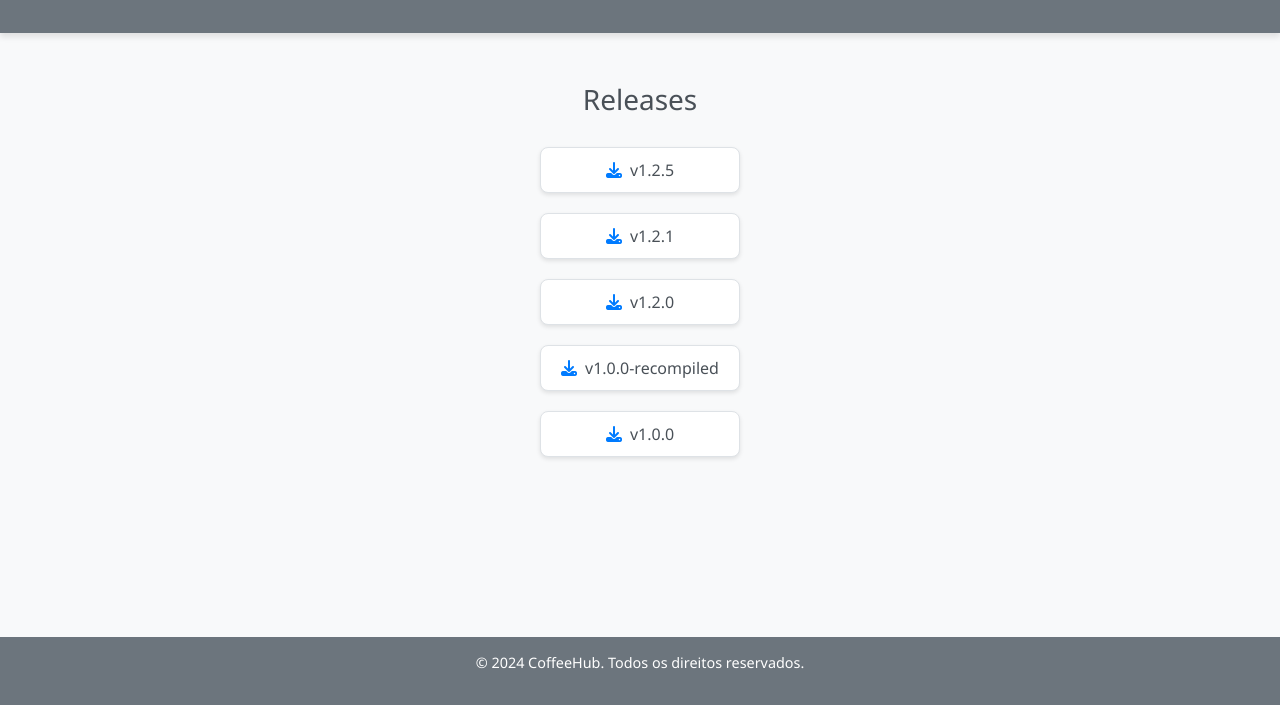
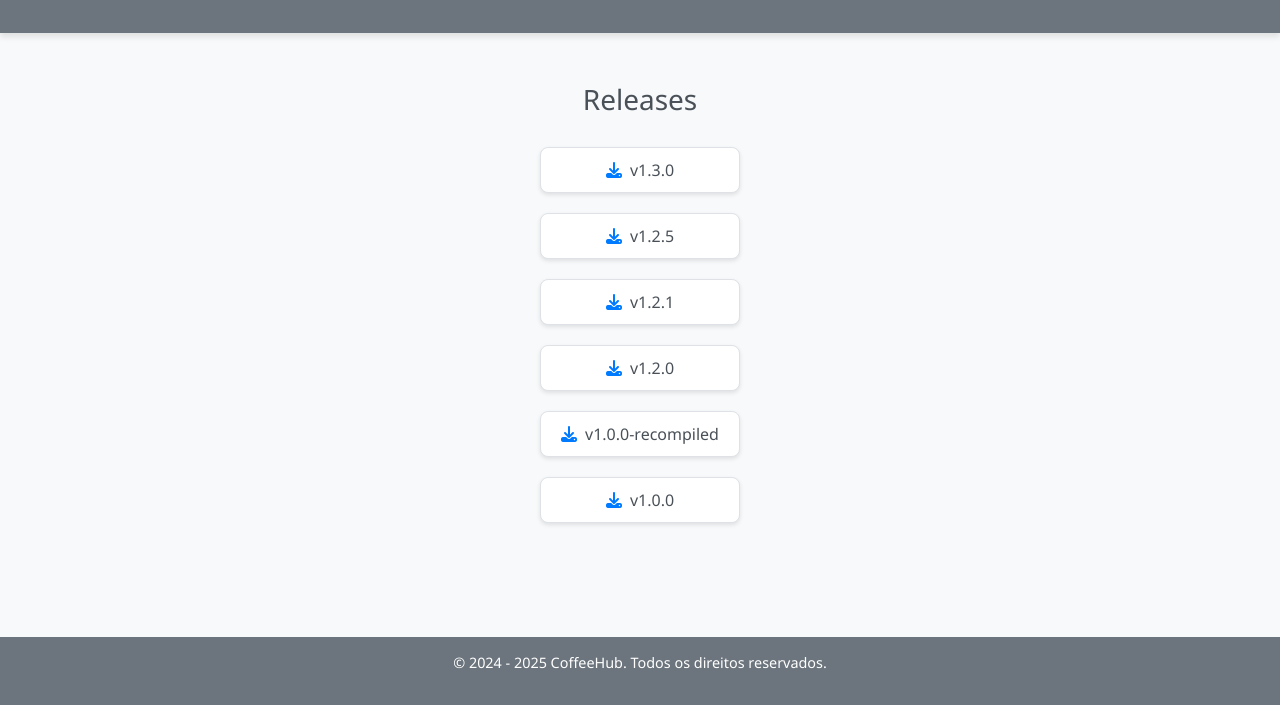
Before and after one commit to MbCLTeam/chsite, a plain HTML site: page download.html in a window 1280 px wide. Shown: the part 95-800 px from the top of the page. Drawn offline with nearby package versions, Linux system fonts and the light colour scheme.

Commit message:
Update download.html

```diff
--- a/download.html
+++ b/download.html
@@ -100,6 +100,11 @@
 
         <ul class="download-list">
             <li class="download-item">
+                <a href="https://gh-next-cdn.moonhorizon.xyz/coffeehub/1.3.0/CoffeeHub-Installer.zip" class="download-link">
+                    <i class="fas fa-download icon"></i> v1.3.0
+                </a>
+            </li>
+            <li class="download-item">
                 <a href="https://gh-next-cdn.moonhorizon.xyz/coffeehub/1.2.5/CoffeeHub-Installer.rar" class="download-link">
                     <i class="fas fa-download icon"></i> v1.2.5
                 </a>
@@ -128,7 +133,7 @@
     </div>
 
     <footer>
-        <p>&copy; 2024 CoffeeHub. Todos os direitos reservados.</p>
+        <p>&copy; 2024 - 2025 CoffeeHub. Todos os direitos reservados.</p>
     </footer>
 
     <!-- Bootstrap JS Bundle (incluindo Popper) -->
```
